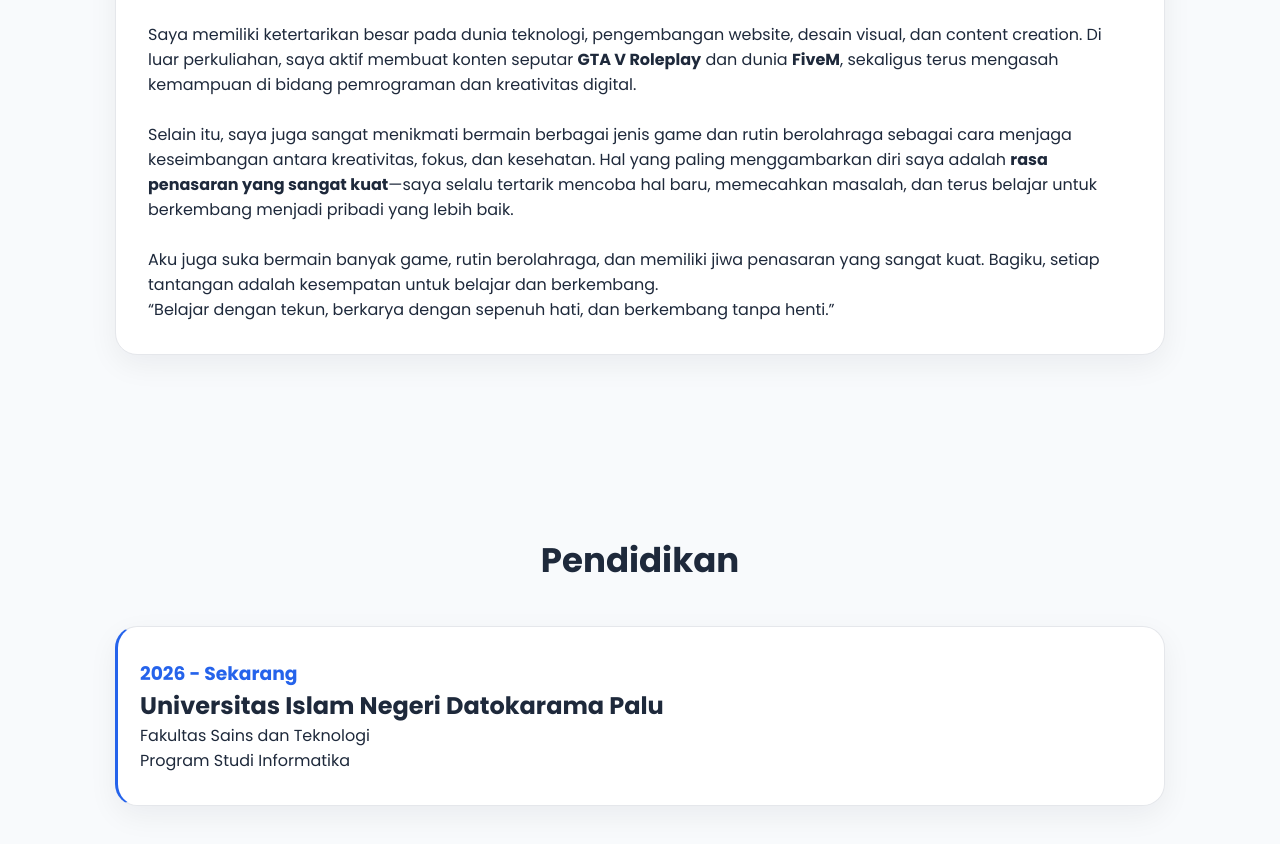
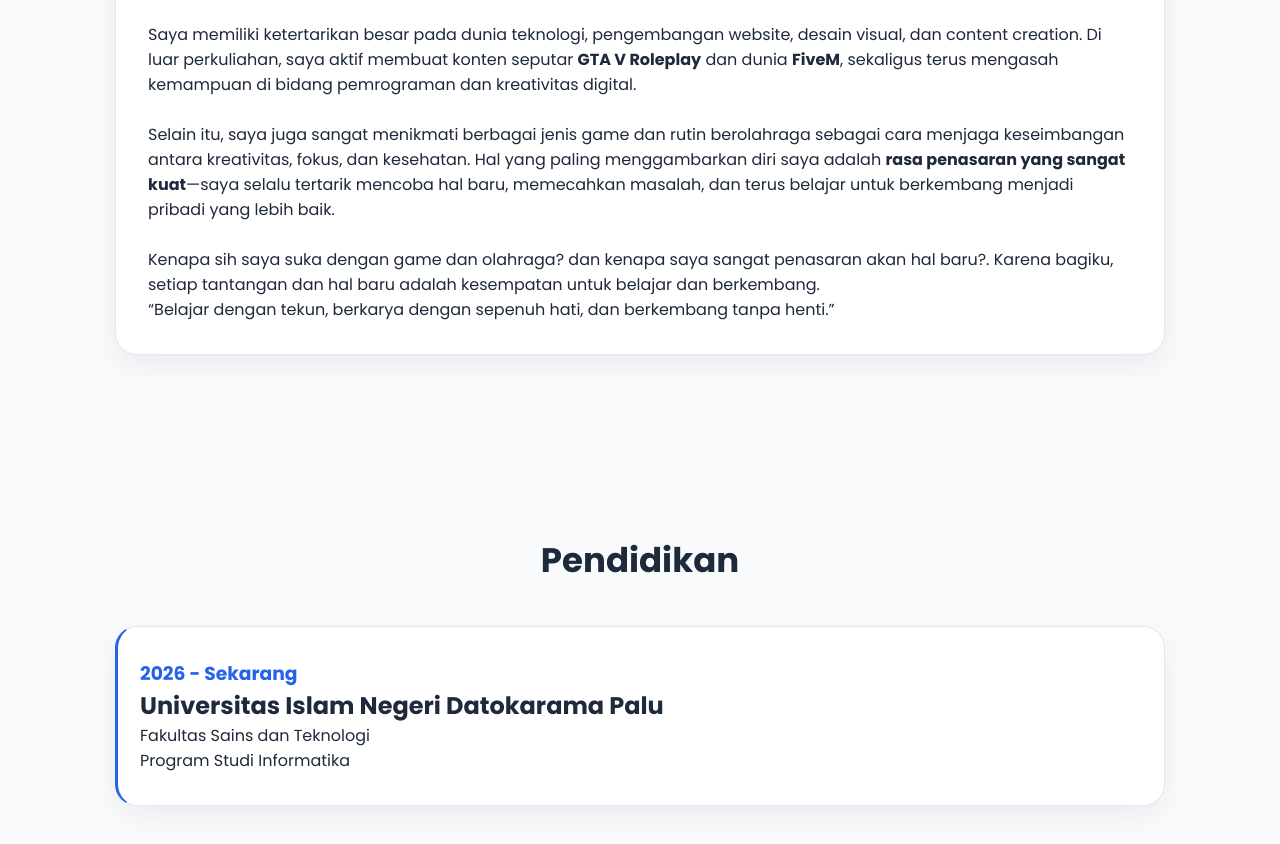
Before and after one commit to raayhanpratamaa-boop/hans, a plain HTML site: page index.html in a window 1280 px wide. Shown: the part 1067-1911 px from the top of the page. Drawn offline with Linux system fonts and the light colour scheme.

Commit message:
Update index.html

```diff
--- a/index.html
+++ b/index.html
@@ -303,8 +303,8 @@ dan kreativitas digital.
 <br>
 
 <p>
-Selain itu, saya juga sangat menikmati bermain berbagai jenis game
-dan rutin berolahraga sebagai cara menjaga keseimbangan antara kreativitas,
+Selain itu, saya juga sangat menikmati berbagai jenis game dan
+rutin berolahraga sebagai cara menjaga keseimbangan antara kreativitas,
 fokus, dan kesehatan. Hal yang paling menggambarkan diri saya adalah
 <b>rasa penasaran yang sangat kuat</b>—saya selalu tertarik mencoba hal baru,
 memecahkan masalah, dan terus belajar untuk berkembang menjadi pribadi
@@ -314,8 +314,8 @@ yang lebih baik.
 <br>
 
 <p>
-Aku juga suka bermain banyak game, rutin berolahraga, dan memiliki jiwa penasaran
-yang sangat kuat. Bagiku, setiap tantangan adalah kesempatan untuk belajar dan berkembang.
+Kenapa sih saya suka dengan game dan olahraga? dan kenapa saya sangat penasaran akan hal baru?.
+Karena bagiku, setiap tantangan dan hal baru adalah kesempatan untuk belajar dan berkembang.
 </p>
 
 <div class="motto">
```
